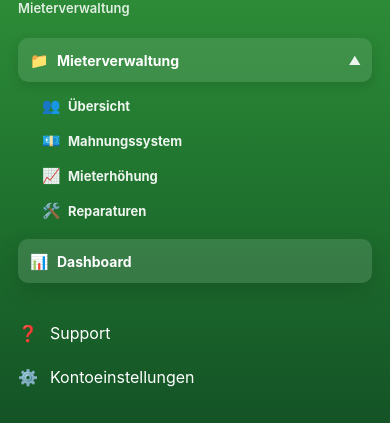
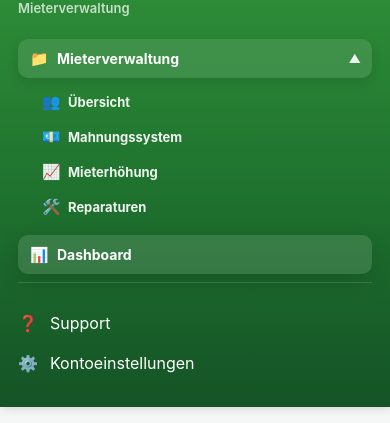
Before and after one commit to pervizkenan2-png/Landlord-Lite, a website: page dashboard.html in a window 390 px wide. Shown: the part 58-481 px from the top of the page. Drawn offline with Linux system fonts and the light colour scheme; no server answers; sample sign-in values are in the browser's storage.

Commit message:
Improve mobile sidebar design

```diff
--- a/sidebar.css
+++ b/sidebar.css
@@ -1,52 +1,241 @@
-/* ===== LANDLORD LITE – GEMEINSAME SIDEBAR ===== */
+/* ==================================================
+   LANDLORD LITE – GEMEINSAME SIDEBAR
+   Desktop + Mobile
+   ================================================== */
+
+
+/* ================= DESKTOP ================= */
 
 .sidebar {
     width: 260px;
     min-height: 100vh;
     background: linear-gradient(180deg, #238b32 0%, #126622 100%);
-    color: white;
+    color: #fff;
     padding: 24px 20px;
+    box-sizing: border-box;
+
+    display: flex;
+    flex-direction: column;
+}
+
+
+/* Logo / Landlord Lite */
+
+.brand-row {
+    display: flex;
+    align-items: center;
+    gap: 10px;
+}
+
+.brand-name {
+    font-size: 24px;
+    font-weight: 700;
+}
+
+.sidebar-subtitle {
+    font-size: 14px;
+    opacity: 0.85;
+    margin-top: 5px;
+    margin-bottom: 20px;
+}
+
+
+/* Navigation */
+
+.nav-item {
+    display: flex;
+    align-items: center;
+    gap: 10px;
+
+    min-height: 42px;
+    padding: 9px 12px;
+
+    color: #fff;
+    text-decoration: none;
+
+    border-radius: 8px;
     box-sizing: border-box;
 }
 
-/* Handy */
+.nav-item:hover {
+    background: rgba(255, 255, 255, 0.12);
+}
+
+
+/* Untermenü */
+
+.submenu {
+    margin-top: 4px;
+    margin-bottom: 8px;
+}
+
+.submenu a {
+    display: flex;
+    align-items: center;
+    gap: 8px;
+
+    padding: 8px 12px 8px 28px;
+
+    color: #fff;
+    text-decoration: none;
+
+    border-radius: 8px;
+}
+
+.submenu a:hover {
+    background: rgba(255, 255, 255, 0.10);
+}
+
+
+/* Support + Kontoeinstellungen */
+
+.sidebar-bottom {
+    margin-top: auto;
+    padding-top: 20px;
+}
+
+.bottom-link {
+    display: flex;
+    align-items: center;
+    gap: 10px;
+
+    min-height: 40px;
+    padding: 8px 10px;
+
+    color: #fff;
+    text-decoration: none;
+
+    border-radius: 8px;
+    box-sizing: border-box;
+}
+
+.bottom-link:hover {
+    background: rgba(255, 255, 255, 0.12);
+}
+
+
+/* ==================================================
+   MOBILE
+   ================================================== */
+
 @media (max-width: 768px) {
 
+    /*
+       Auf dem Handy wird aus der großen Desktop-Sidebar
+       eine kompakte Navigation oben.
+    */
+
     .sidebar {
-        width: 100%;
-        min-height: auto;
-        padding: 16px 20px;
+        width: 100% !important;
+        min-height: auto !important;
+        height: auto !important;
+
+        position: relative !important;
+        inset: auto !important;
+
+        padding: 14px 16px !important;
+
+        display: block;
+
+        box-shadow: 0 3px 12px rgba(0, 0, 0, 0.12);
     }
 
+
+    /* Logo kompakter */
+
     .brand-row {
-        margin-bottom: 10px;
+        margin: 0 0 3px 0;
     }
 
     .brand-name {
-        font-size: 24px;
+        font-size: 21px;
     }
 
     .sidebar-subtitle {
-        font-size: 14px;
-        margin-bottom: 14px;
+        font-size: 12px;
+        margin: 2px 0 10px;
     }
 
-    .nav-item,
-    .bottom-link {
-        min-height: 44px;
-        padding: 9px 12px;
+
+    /* Hauptnavigation */
+
+    .nav-item {
+        min-height: 36px;
+        padding: 6px 8px;
+        margin: 1px 0;
+
+        font-size: 14px;
     }
 
+
+    /* Untermenü deutlich kompakter */
+
     .submenu {
-        margin-top: 4px;
+        margin: 1px 0 4px;
     }
 
     .submenu a {
-        padding: 8px 12px;
+        min-height: 32px;
+
+        padding: 5px 8px 5px 24px;
+
+        font-size: 13px;
     }
 
+
+    /* Support + Konto */
+
     .sidebar-bottom {
-        position: static;
-        margin-top: 10px;
+        position: static !important;
+
+        margin-top: 6px;
+        padding-top: 6px;
+
+        border-top: 1px solid rgba(255, 255, 255, 0.15);
+    }
+
+    .bottom-link {
+        min-height: 34px;
+
+        padding: 5px 8px;
+
+        font-size: 13px;
+    }
+
+
+    /*
+       Verhindert, dass alte Desktop-Regeln auf manchen
+       Seiten Platz links für die Sidebar reservieren.
+    */
+
+    .main,
+    .main-content,
+    main {
+        margin-left: 0 !important;
+        width: 100% !important;
+        max-width: 100% !important;
+        box-sizing: border-box;
     }
 }
+
+
+/* ================= KLEINE HANDYS ================= */
+
+@media (max-width: 480px) {
+
+    .sidebar {
+        padding: 12px 14px !important;
+    }
+
+    .brand-name {
+        font-size: 20px;
+    }
+
+    .nav-item {
+        font-size: 13px;
+    }
+
+    .submenu a {
+        font-size: 12px;
+    }
+}
```
